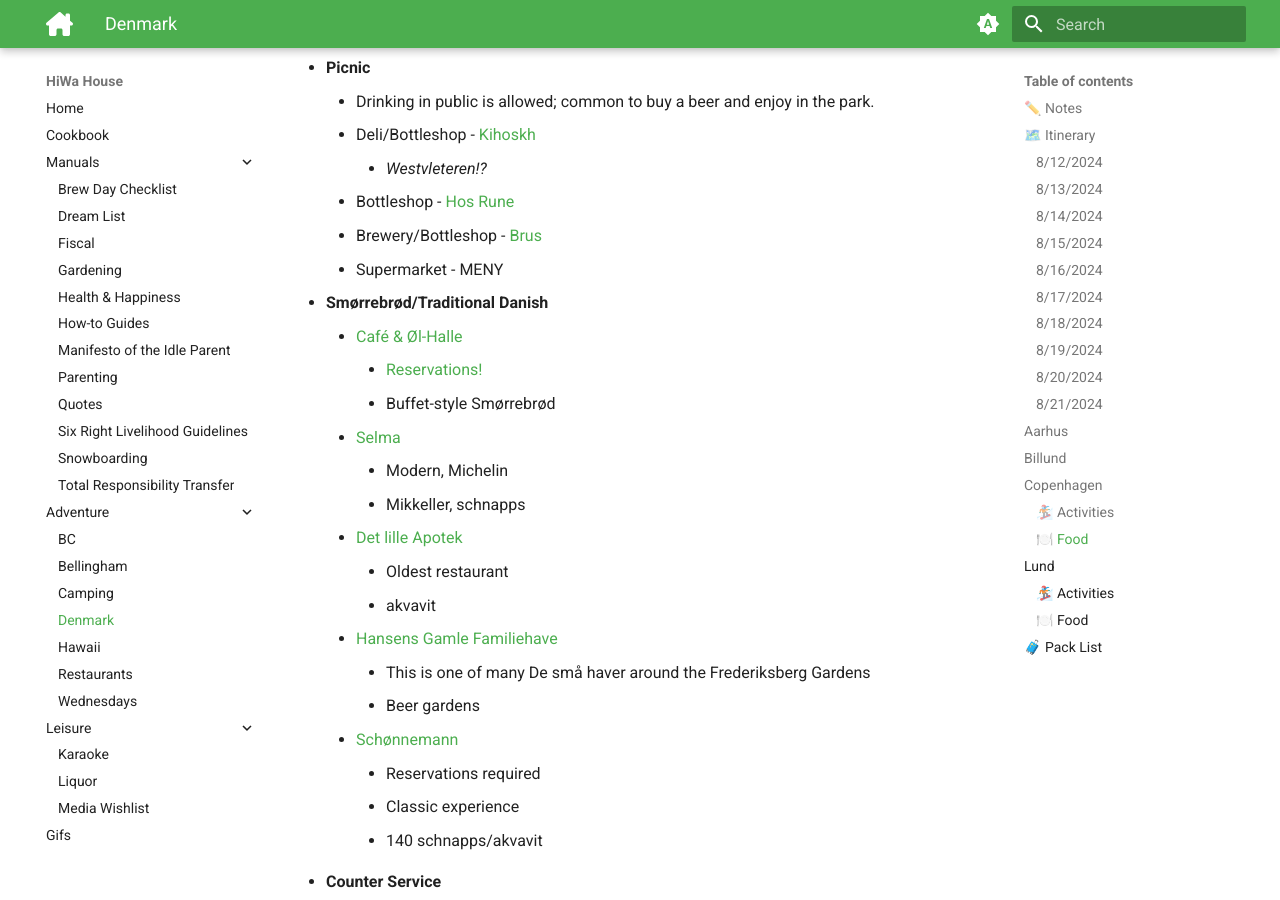
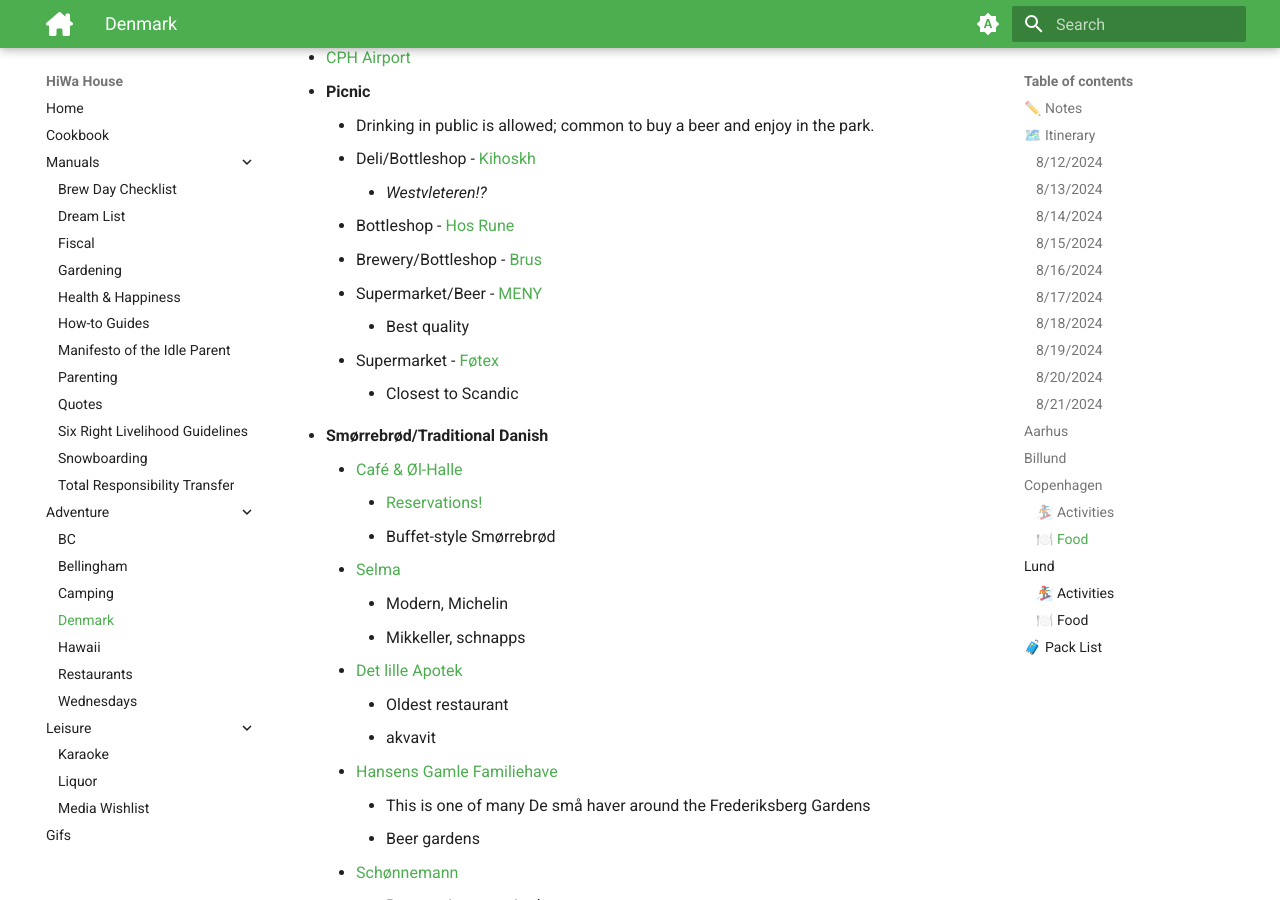
Before and after one commit to hiwa-house/teletraan, an MkDocs documentation site: the page built from docs/adventure/denmark.md, in a window 1280 px wide and 900 px high, scrolled down 3314 px. Built offline with MkDocs 1.6.1 and Material for MkDocs 9.7.7, drawn with Linux system fonts in a browser that asks for light colours; comment, search, counter and statistics services are not loaded; some of the changed text lies outside the part shown.

Commit message:
Update denmark.md

```diff
--- a/docs/adventure/denmark.md
+++ b/docs/adventure/denmark.md
@@ -100,7 +99,10 @@
 		* *Westvleteren!?*
 	* Bottleshop - [Hos Rune](https://hos-rune.dk/en)
 	* Brewery/Bottleshop - [Brus](https://tapperietbrus.dk/)
-	* Supermarket - MENY
+	* Supermarket/Beer - [MENY](https://meny.dk/butik/meny-borups-alle)
+		* Best quality
+	* Supermarket - [Føtex](https://www.foetex.dk/kundeservice/find-butik/foetex-frederiksberg/c/foetex-frederiksberg/)
+		* Closest to Scandic
 * **Smørrebrød/Traditional Danish**
 	* [Café & Øl-Halle](https://cafeogoelhalle.dk/)
 		* [Reservations!](https://cafeogoelhalle.dk/bestil-bord/)
```
Also changed, not shown: other parts of docs/adventure/denmark.md (+0 -1 lines).
